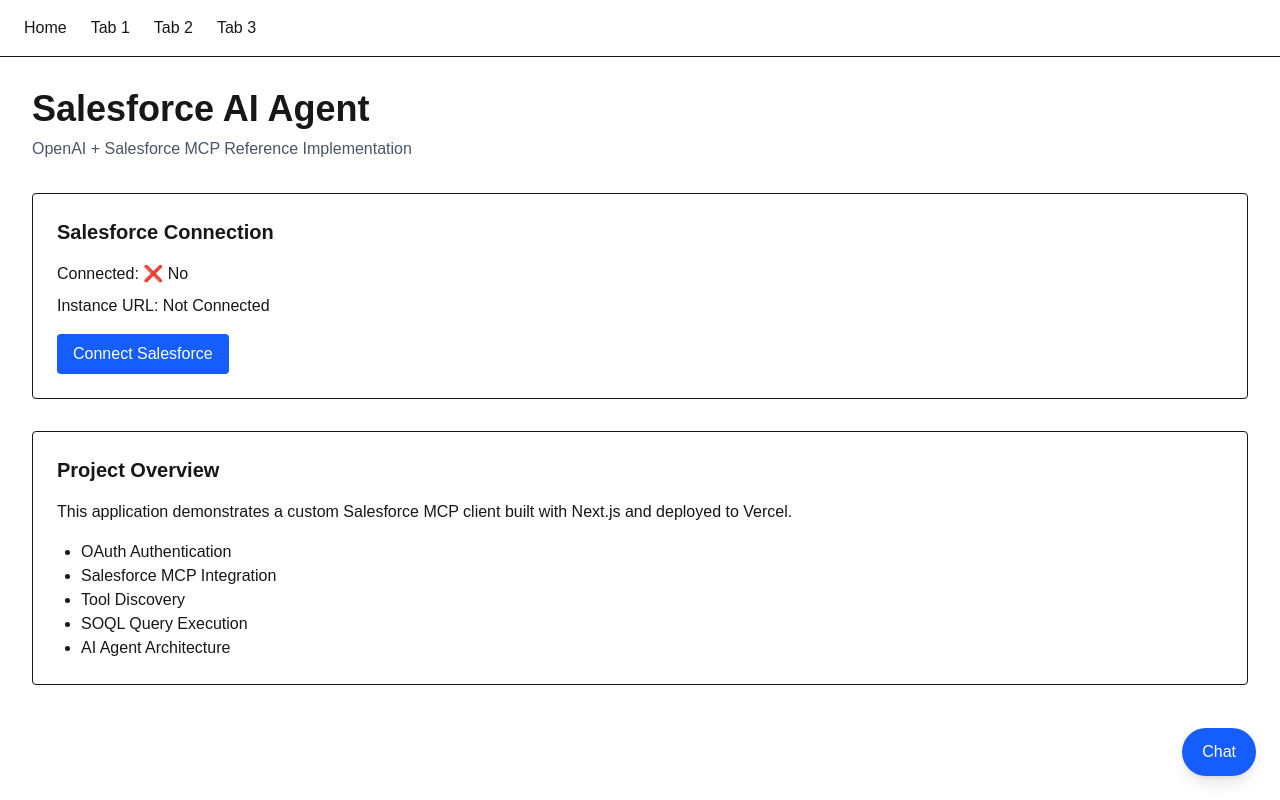
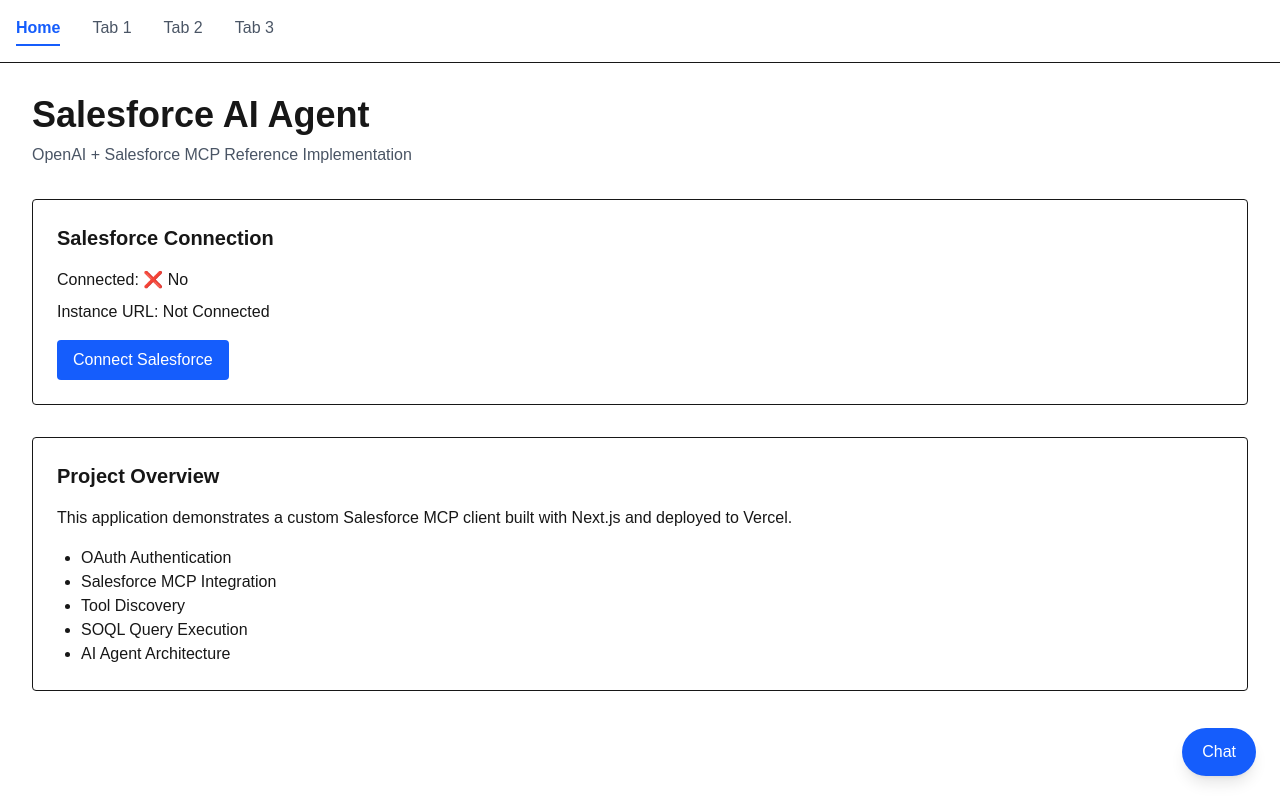
Before and after one commit to raj-rao/salesforce-ai-agent, a Next.js app: page / in a window 1280 px wide. Built offline with nearby package versions, Linux system fonts and the light colour scheme; no server answers.

Commit message:
Add active tab highlighting to navbar

```diff
--- a/components/Navbar.tsx
+++ b/components/Navbar.tsx
@@ -1,27 +1,33 @@
+"use client";
+
 import Link from "next/link";
+import { usePathname } from "next/navigation";
 
 export default function Navbar() {
+  const pathname = usePathname();
+
+  const navClass = (path: string) =>
+    pathname === path
+      ? "border-b-2 border-blue-600 pb-1 font-semibold text-blue-600"
+      : "pb-1 text-gray-600 hover:text-blue-600";
+
   return (
-    <nav className="border-b bg-white px-6 py-4">
-      <div className="flex gap-6">
-        <Link href="/">Home</Link>
+    <nav className="flex gap-8 border-b p-4">
+      <Link href="/" className={navClass("/")}>
+        Home
+      </Link>
 
-        {/*<Link href="/dashboard">
-          Dashboard
-        </Link>*/}
-
-        <Link href="/tab1">
+      <Link href="/tab1" className={navClass("/tab1")}>
         Tab 1
       </Link>
 
-        <Link href="/tab2">
+      <Link href="/tab2" className={navClass("/tab2")}>
         Tab 2
       </Link>
 
-        <Link href="/tab3">
+      <Link href="/tab3" className={navClass("/tab3")}>
         Tab 3
       </Link>
-      </div>
     </nav>
   );
 }
```
Lines whose indentation alone changed are shown as unchanged.
